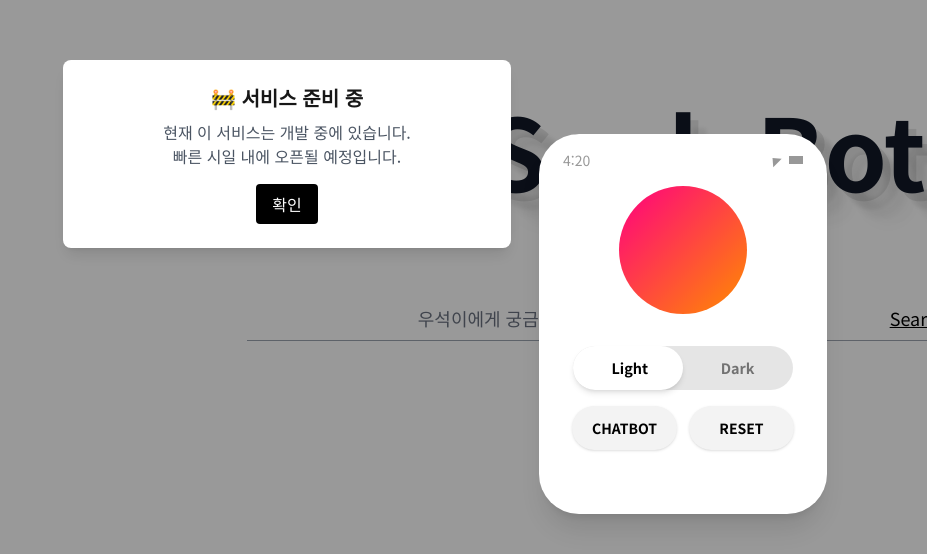
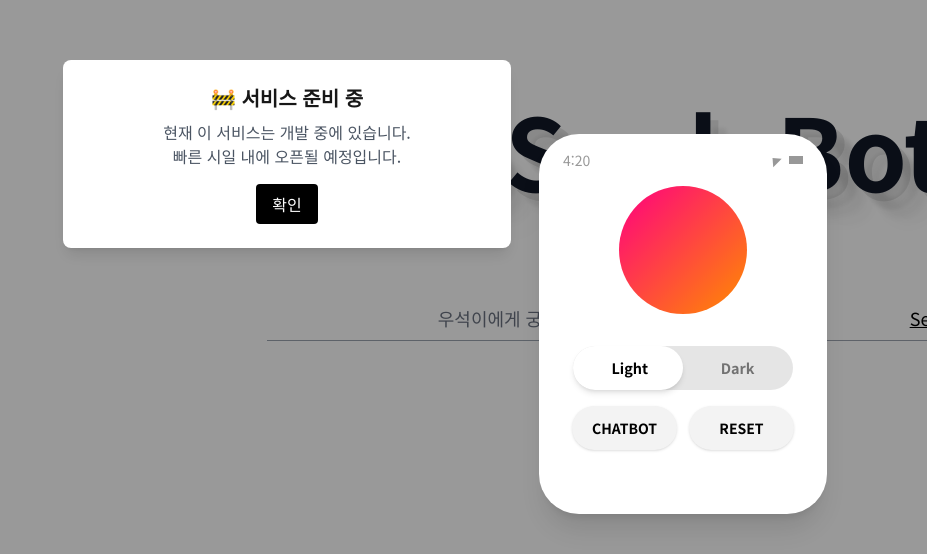
Before and after one commit to YouKnowThat-Park/WooSeokBot, a Next.js app in the folder front/: page / in a window 1280 px wide. Shown: the part 246-800 px from the top of the page, without its empty margins (353-1280 px from the left). Built offline with nearby package versions, Linux system fonts and the light colour scheme.

Commit message:
: style : 서치인풋 W값 수정

```diff
--- a/front/src/app/chatbot/ChatSearchInput.tsx
+++ b/front/src/app/chatbot/ChatSearchInput.tsx
@@ -42,7 +42,7 @@ const ChatSearchInput = ({ onSearch }: SearchProps) => {
       `;
 
   return (
-    <form onSubmit={handleSubmit}>
+    <form onSubmit={handleSubmit} className=" w-full ml-5">
       <h2
         className="text-[100px] font-black flex justify-center relative -top-20 text-gray-900 dark:text-[#F4F5F4]"
         style={{ textShadow: shadowStyle }}
```
